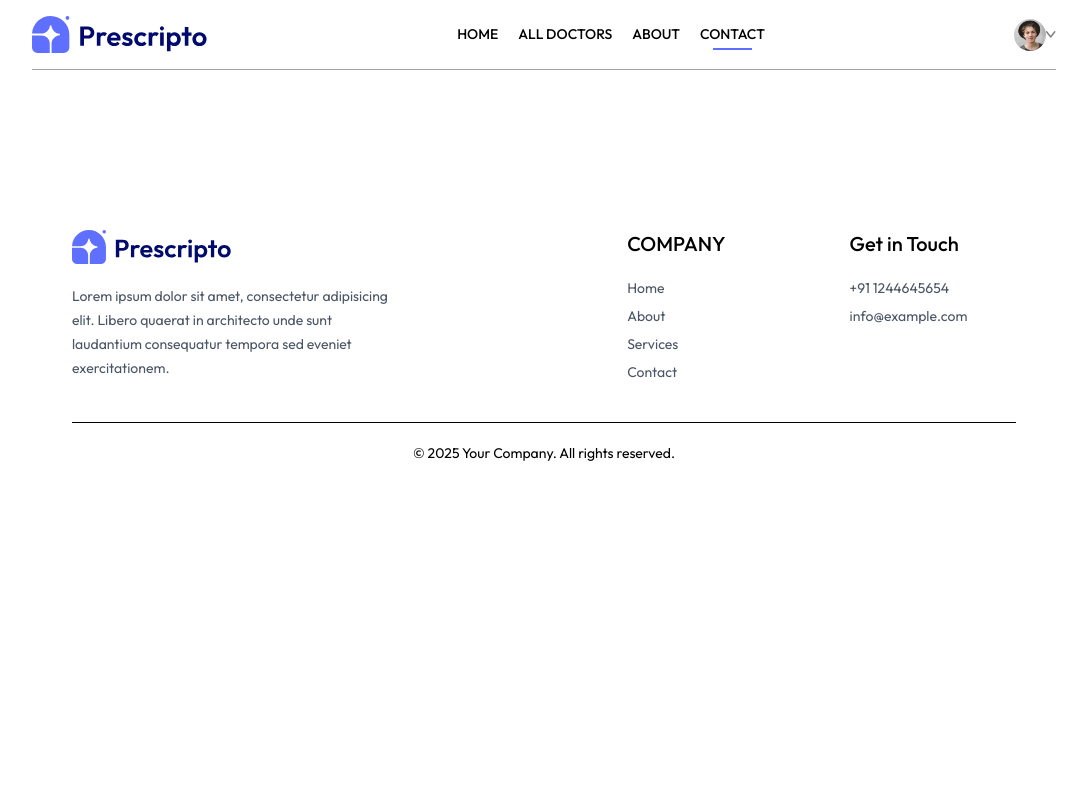
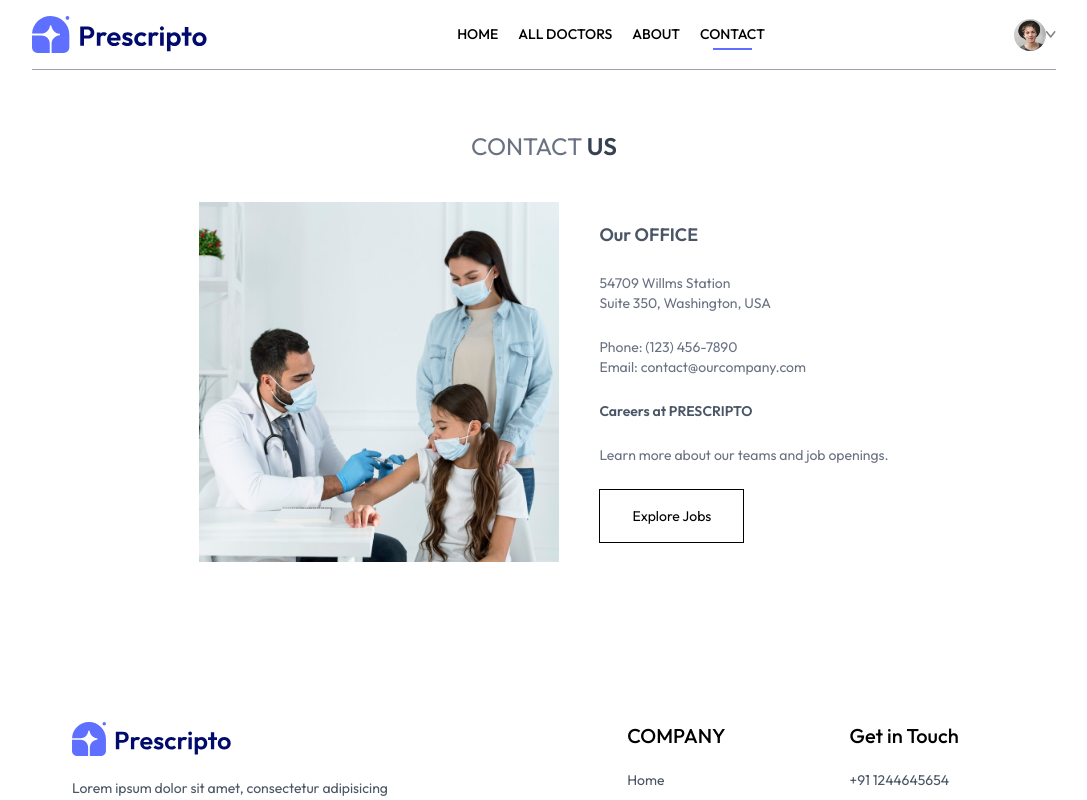
Before and after one commit to Aashish1A/Doctor_Appointment_Booking, a React (Vite) app in the folder Frontend/: page /contact in a window 1280 px wide. Shown: the top 800 px of the page, without its empty margins (96-1183 px from the left). Built offline with nearby package versions, Linux system fonts and the light colour scheme; the HTML template or start-up script is replaced by a standard one.

Commit message:
feat(Contact): Created Contact Page

```diff
--- a/Frontend/src/Pages/Contact.jsx
+++ b/Frontend/src/Pages/Contact.jsx
@@ -1,9 +1,29 @@
 import React from 'react'
+import { assets } from '../assets/assets_frontend/assets'
 
 const Contact = () => {
   return (
     <div>
 
+        <div className='text-center text-2xl pt-10 text-gray-500'>
+          <p>CONTACT <span className='text-gray-700 font-semibold'>US</span></p>
+        </div>
+
+        <div className='my-10 flex flex-col justify-center md:flex-row gap-10 mb-28 text-sm'>
+          <img className='max-full max-w-[360px]' src={assets.contact_image} alt="Contact Us" />
+          <div className='flex flex-col justify-center items-start gap-6'>
+            <p className='font-semibold text-lg text-gray-600'>Our OFFICE</p>
+            <p className='text-gray-500'>54709 Willms Station <br />
+              Suite 350, Washington, USA
+            </p>
+            <p className='text-gray-500'>Phone: (123) 456-7890 <br />
+              Email: contact@ourcompany.com
+            </p>
+            <p className='font-semibold text-gray-600'>Careers at PRESCRIPTO</p>
+            <p className='text-gray-500'>Learn more about our teams and job openings.</p>
+            <button className='border border-black px-8 py-4 text-sm hover:bg-black hover:text-white transition-all'>Explore Jobs</button>
+          </div>
+        </div>
     </div>
   )
 }
```
